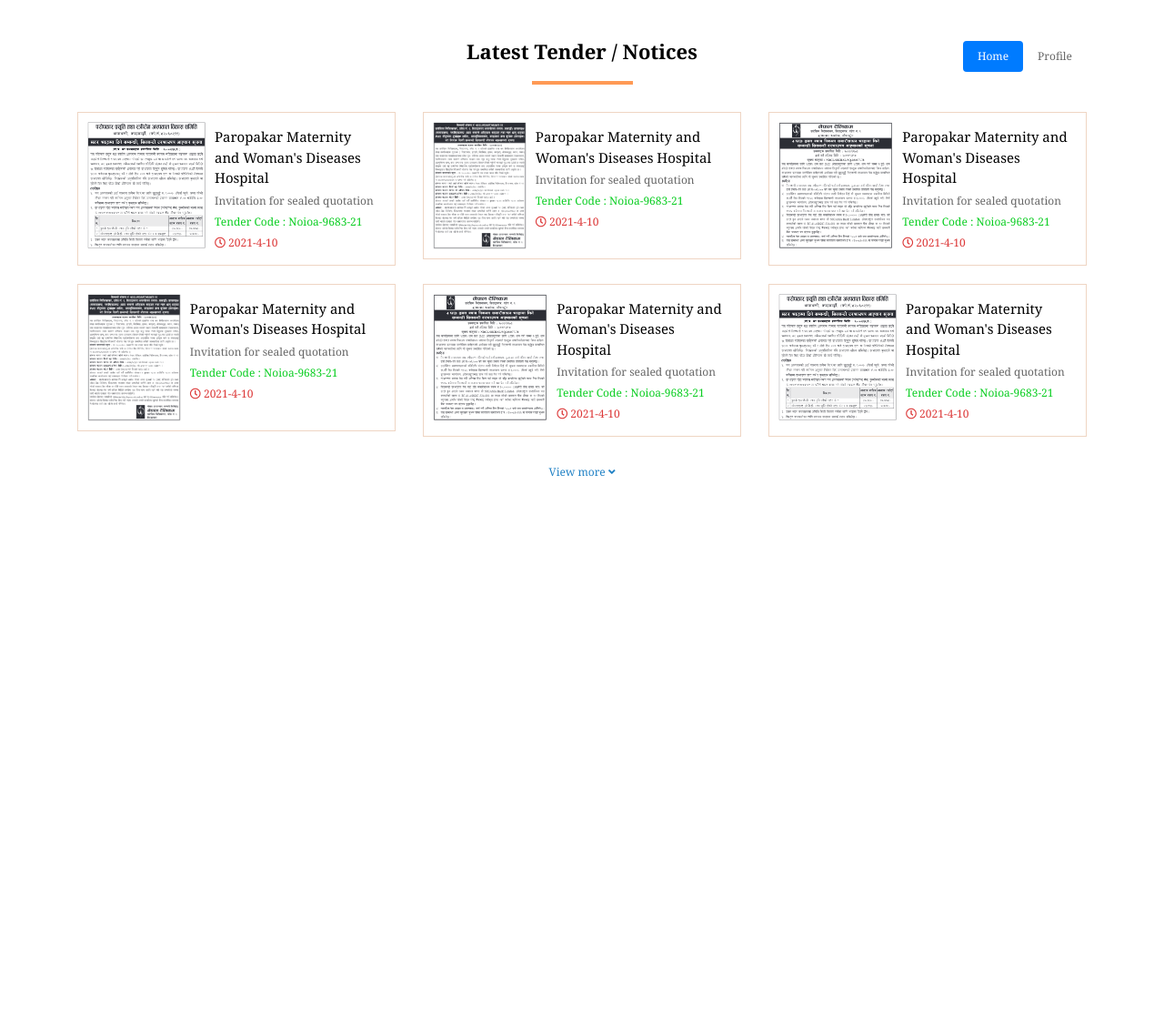
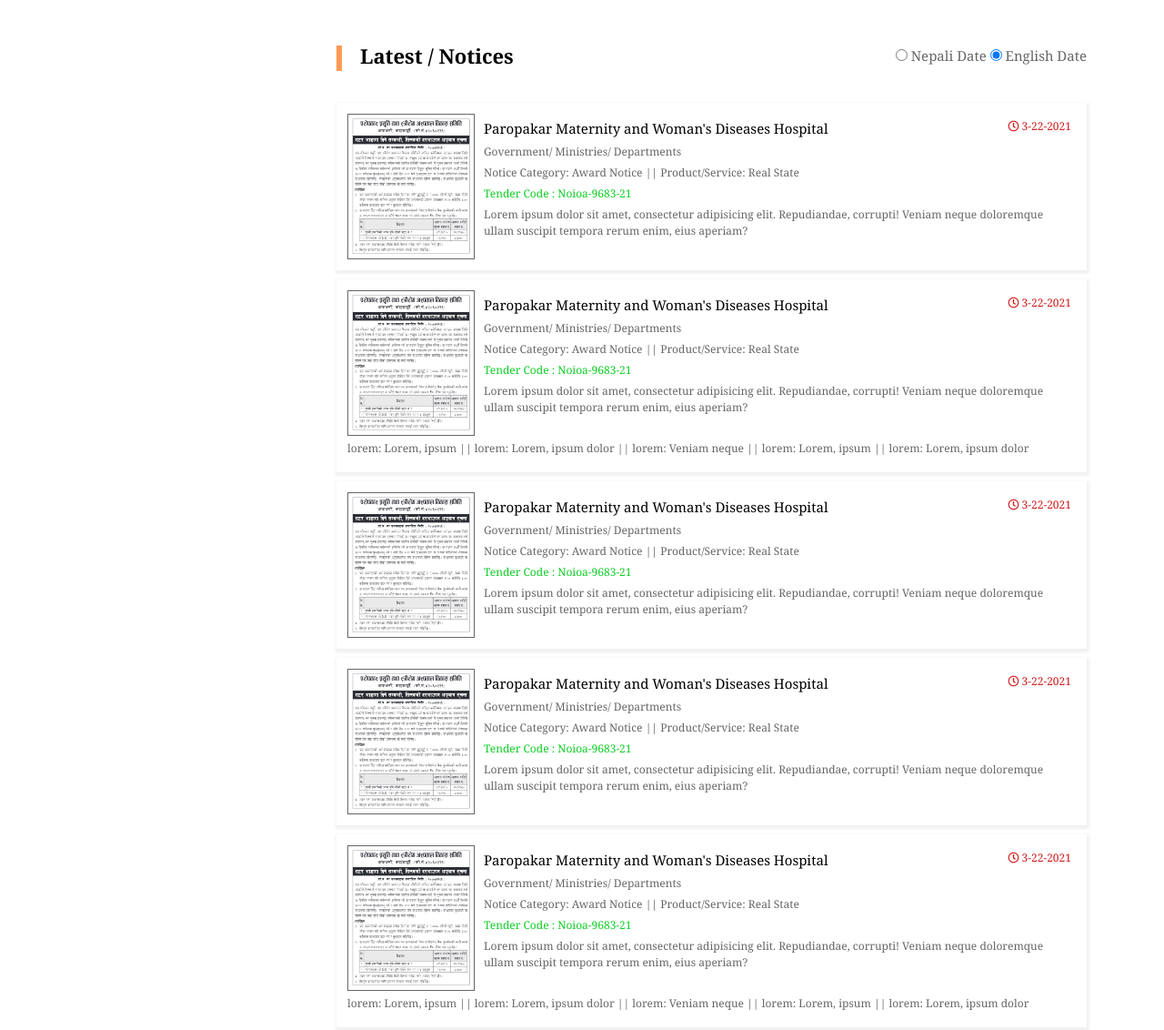
Before and after one commit to prossonna/Tender-RollingNexus, a plain HTML site: page notices-details.html in a window 1280 px wide. Shown: the top 1132 px of the page at 91% size. Before the commit the page ends 800 px from the top, so only its background shows below. Drawn offline with nearby package versions, Linux system fonts and the light colour scheme.

Commit message:
Notice details content design updated

```diff
--- a/css/style.css
+++ b/css/style.css
@@ -378,11 +378,50 @@
 
 
 /* Notices Details */
-.tender-notices-wrap {
-    position: relative;
+.title-date-wrap {
+    display: flex;
+    justify-content: space-between;
 }
-ul#pills-tab {
+.date-type {
+    margin: 50px 0 20px;
+    font-size: 15px;
+}
+.tender-notice-list {
+    padding: 10px;
+    box-shadow: 1px 2px 3px 2px #f1f1f1;
+    margin: 10px 0;
+    border: 2px solid transparent;
+}
+/* .tender-notice-list:hover {
+    box-shadow: 1px 2px 4px 1px #ff9a55;
+} */
+.tender-notice-list:hover {
+    border-left: 2px solid #FF9A54;
+}
+.tender-1 {
+    display: flex;
+    justify-content: space-between;
+}
+.tender-1_1 {
+    display: flex;
+}
+.tender-img {
+    border: 1px solid #666;
+    padding: 4px;
+}
+img.img-tender-1_1 {
+    width: 130px;
+    height: 150px;
+}
+.tender-1_2 {
+    padding: 0 10px;
+}
+p.tender-title {
+    font-size: 15px;
+    color: #000;
+}
+p.publish-date {
+    color: #d21717;
     position: absolute;
-    top: 0;
-    right: 0;
+    right: 32px;
 }
--- a/notices-details.html
+++ b/notices-details.html
@@ -22,116 +22,149 @@
     <section id="tender-notice">
         <div class="container">
             <div class="tender-notices-wrap">
-                <div class="category-heading-wrap">
-                    <p class="category-heading-p">latest Tender / Notices</p>
-                    <hr style="border-top: 4px solid #FF9A55; width: 10%;">
-                </div>
+                <div class="row">
+                    <div class="col-lg-3 col-md-3 col-12">
+                        <div class="sidebar-filter">
 
-                <!-- Tabs -->
-                <ul class="nav nav-pills mb-3" id="pills-tab" role="tablist">
-                    <li class="nav-item" role="presentation">
-                      <a class="nav-link active" id="pills-home-tab" data-toggle="pill" href="#pills-home" role="tab" aria-controls="pills-home" aria-selected="true">Home</a>
-                    </li>
-                    <li class="nav-item" role="presentation">
-                      <a class="nav-link" id="pills-profile-tab" data-toggle="pill" href="#pills-profile" role="tab" aria-controls="pills-profile" aria-selected="false">Profile</a>
-                    </li>
-                  </ul>
-
-                  <!--Tab Content -->
-                  <div class="tab-content" id="pills-tabContent">
-                    <div class="tab-pane fade show active" id="pills-home" role="tabpanel" aria-labelledby="pills-home-tab">
-                        <div class="tender-notices-box">
-                            <div class="row">
-                                <div class="col-lg-4 col-md-4 col-12">
-                                    <div class="notices">
-                                        <img class="img-notices" src="img/ten1.png" alt="">
-                                        <div class="notices-details">
-                                            <p class="notice-title">Paropakar Maternity and Woman's Diseases Hospital</p>
-                                            <p>Invitation for sealed quotation</p>
+                        </div>
+                    </div>
+                    <div class="col-lg-9 col-md-3 col-12">
+                        <div class="title-date-wrap">
+                            <div class="category-heading-wrap2">
+                                <p class="category-heading-p2"><span class="r-t2"></span>Latest / Notices</p>
+                            </div>
+                            <div class="date-type">
+                                <input type="radio" value="1" name="language" id="date-select" > Nepali Date
+                                <input type="radio" value="2" name="language" id="date-select" checked="checked"> English Date
+                            </div>
+                        </div>
+                        <div class="tender-notice-list-wrap">
+                            <div class="tender-notice-list">
+                                <div class="tender-1">
+                                    <div class="tender-1_1">
+                                        <div class="tender-img">
+                                            <img src="img/ten1.png" class="img-tender-1_1" alt="">
+                                        </div>
+                                        <div class="tender-1_2">
+                                            <p class="tender-title">Paropakar Maternity and Woman's Diseases Hospital</p>
+                                            <p class="tender-tagline">Government/ Ministries/ Departments</p>
+                                            <p>Notice Category: Award Notice || Product/Service: Real State</p>
                                             <p class="tender-code">Tender Code : <span>Noioa-9683-21</span></p>
-                                            <p class="deadline"><i class="far fa-clock"></i> 2021-4-10</p>
+                                            <p>Lorem ipsum dolor sit amet, consectetur adipisicing elit. Repudiandae, corrupti! Veniam neque doloremque ullam suscipit tempora rerum enim, eius aperiam?</p>
                                         </div>
                                     </div>
+                                    <p class="publish-date"><i class="far fa-clock"></i> 3-22-2021</p>
                                 </div>
-                                <div class="col-lg-4 col-md-4 col-12">
-                                    <div class="notices">
-                                        <img class="img-notices" src="img/ten2.png" alt="">
-                                        <div class="notices-details">
-                                            <p class="notice-title">Paropakar Maternity and Woman's Diseases Hospital</p>
-                                            <p>Invitation for sealed quotation</p>
+                                <div class="tender-2">
+
+                                </div>
+                            </div>
+                            <div class="tender-notice-list">
+                                <div class="tender-1">
+                                    <div class="tender-1_1">
+                                        <div class="tender-img">
+                                            <img src="img/ten1.png" class="img-tender-1_1" alt="">
+                                        </div>
+                                        <div class="tender-1_2">
+                                            <p class="tender-title">Paropakar Maternity and Woman's Diseases Hospital</p>
+                                            <p class="tender-tagline">Government/ Ministries/ Departments</p>
+                                            <p>Notice Category: Award Notice || Product/Service: Real State</p>
                                             <p class="tender-code">Tender Code : <span>Noioa-9683-21</span></p>
-                                            <p class="deadline"><i class="far fa-clock"></i> 2021-4-10</p>
+                                            <p>Lorem ipsum dolor sit amet, consectetur adipisicing elit. Repudiandae, corrupti! Veniam neque doloremque ullam suscipit tempora rerum enim, eius aperiam?</p>
                                         </div>
                                     </div>
+                                    <p class="publish-date"><i class="far fa-clock"></i> 3-22-2021</p>
                                 </div>
-                                <div class="col-lg-4 col-md-4 col-12">
-                                    <div class="notices">
-                                        <img class="img-notices" src="img/ten3.png" alt="">
-                                        <div class="notices-details">
-                                            <p class="notice-title">Paropakar Maternity and Woman's Diseases Hospital</p>
-                                            <p>Invitation for sealed quotation</p>
+                                <div class="tender-2">
+                                    <p>lorem: Lorem, ipsum || lorem: Lorem, ipsum dolor || lorem: Veniam neque || lorem: Lorem, ipsum || lorem: Lorem, ipsum dolor</p>
+                                </div>
+                            </div>
+                            <div class="tender-notice-list">
+                                <div class="tender-1">
+                                    <div class="tender-1_1">
+                                        <div class="tender-img">
+                                            <img src="img/ten1.png" class="img-tender-1_1" alt="">
+                                        </div>
+                                        <div class="tender-1_2">
+                                            <p class="tender-title">Paropakar Maternity and Woman's Diseases Hospital</p>
+                                            <p class="tender-tagline">Government/ Ministries/ Departments</p>
+                                            <p>Notice Category: Award Notice || Product/Service: Real State</p>
                                             <p class="tender-code">Tender Code : <span>Noioa-9683-21</span></p>
-                                            <p class="deadline"><i class="far fa-clock"></i> 2021-4-10</p>
+                                            <p>Lorem ipsum dolor sit amet, consectetur adipisicing elit. Repudiandae, corrupti! Veniam neque doloremque ullam suscipit tempora rerum enim, eius aperiam?</p>
                                         </div>
                                     </div>
+                                    <p class="publish-date"><i class="far fa-clock"></i> 3-22-2021</p>
                                 </div>
-                                <div class="col-lg-4 col-md-4 col-12">
-                                    <div class="notices">
-                                        <img class="img-notices" src="img/ten2.png" alt="">
-                                        <div class="notices-details">
-                                            <p class="notice-title">Paropakar Maternity and Woman's Diseases Hospital</p>
-                                            <p>Invitation for sealed quotation</p>
+                                <div class="tender-2">
+
+                                </div>
+                            </div>
+                            <div class="tender-notice-list">
+                                <div class="tender-1">
+                                    <div class="tender-1_1">
+                                        <div class="tender-img">
+                                            <img src="img/ten1.png" class="img-tender-1_1" alt="">
+                                        </div>
+                                        <div class="tender-1_2">
+                                            <p class="tender-title">Paropakar Maternity and Woman's Diseases Hospital</p>
+                                            <p class="tender-tagline">Government/ Ministries/ Departments</p>
+                                            <p>Notice Category: Award Notice || Product/Service: Real State</p>
                                             <p class="tender-code">Tender Code : <span>Noioa-9683-21</span></p>
-                                            <p class="deadline"><i class="far fa-clock"></i> 2021-4-10</p>
+                                            <p>Lorem ipsum dolor sit amet, consectetur adipisicing elit. Repudiandae, corrupti! Veniam neque doloremque ullam suscipit tempora rerum enim, eius aperiam?</p>
                                         </div>
                                     </div>
+                                    <p class="publish-date"><i class="far fa-clock"></i> 3-22-2021</p>
                                 </div>
-                                <div class="col-lg-4 col-md-4 col-12">
-                                    <div class="notices">
-                                        <img class="img-notices" src="img/ten3.png" alt="">
-                                        <div class="notices-details">
-                                            <p class="notice-title">Paropakar Maternity and Woman's Diseases Hospital</p>
-                                            <p>Invitation for sealed quotation</p>
+                                <div class="tender-2">
+
+                                </div>
+                            </div>
+                            <div class="tender-notice-list">
+                                <div class="tender-1">
+                                    <div class="tender-1_1">
+                                        <div class="tender-img">
+                                            <img src="img/ten1.png" class="img-tender-1_1" alt="">
+                                        </div>
+                                        <div class="tender-1_2">
+                                            <p class="tender-title">Paropakar Maternity and Woman's Diseases Hospital</p>
+                                            <p class="tender-tagline">Government/ Ministries/ Departments</p>
+                                            <p>Notice Category: Award Notice || Product/Service: Real State</p>
                                             <p class="tender-code">Tender Code : <span>Noioa-9683-21</span></p>
-                                            <p class="deadline"><i class="far fa-clock"></i> 2021-4-10</p>
+                                            <p>Lorem ipsum dolor sit amet, consectetur adipisicing elit. Repudiandae, corrupti! Veniam neque doloremque ullam suscipit tempora rerum enim, eius aperiam?</p>
                                         </div>
                                     </div>
+                                    <p class="publish-date"><i class="far fa-clock"></i> 3-22-2021</p>
                                 </div>
-                                <div class="col-lg-4 col-md-4 col-12">
-                                    <div class="notices">
-                                        <img class="img-notices" src="img/ten1.png" alt="">
-                                        <div class="notices-details">
-                                            <p class="notice-title">Paropakar Maternity and Woman's Diseases Hospital</p>
-                                            <p>Invitation for sealed quotation</p>
+                                <div class="tender-2">
+                                    <p>lorem: Lorem, ipsum || lorem: Lorem, ipsum dolor || lorem: Veniam neque || lorem: Lorem, ipsum || lorem: Lorem, ipsum dolor </p>
+                                </div>
+                            </div>
+                            <div class="tender-notice-list">
+                                <div class="tender-1">
+                                    <div class="tender-1_1">
+                                        <div class="tender-img">
+                                            <img src="img/ten1.png" class="img-tender-1_1" alt="">
+                                        </div>
+                                        <div class="tender-1_2">
+                                            <p class="tender-title">Paropakar Maternity and Woman's Diseases Hospital</p>
+                                            <p class="tender-tagline">Government/ Ministries/ Departments</p>
+                                            <p>Notice Category: Award Notice || Product/Service: Real State</p>
                                             <p class="tender-code">Tender Code : <span>Noioa-9683-21</span></p>
-                                            <p class="deadline"><i class="far fa-clock"></i> 2021-4-10</p>
+                                            <p>Lorem ipsum dolor sit amet, consectetur adipisicing elit. Repudiandae, corrupti! Veniam neque doloremque ullam suscipit tempora rerum enim, eius aperiam?</p>
                                         </div>
                                     </div>
+                                    <p class="publish-date"><i class="far fa-clock"></i> 3-22-2021</p>
+                                </div>
+                                <div class="tender-2">
+
                                 </div>
                             </div>
-                            <a href="#"><p class="notice-vue-more">View more <i class="fas fa-angle-down"></i></p></a>
                         </div>
                     </div>
-
-
-
-                    <div class="tab-pane fade" id="pills-profile" role="tabpanel" aria-labelledby="pills-profile-tab">Lorem ipsum dolor sit amet consectetur adipisicing elit. Facilis, eaque iusto voluptatibus commodi dolorum et cupiditate adipisci exercitationem debitis officiis, explicabo voluptates distinctio veritatis? Et ab eligendi reiciendis! Iure, tenetur!</div>
-
-
-                  </div>
-
+                </div>
             </div>
         </div>
     </section>
-
-    <!-- <ul class="nav nav-pills mb-3" id="pills-tab" role="tablist">
-        <li class="nav-item" role="presentation">
-          <a class="nav-link active" id="pills-home-tab" data-toggle="pill" href="#pills-home" role="tab" aria-controls="pills-home" aria-selected="true">Home</a>
-        </li>
-        <li class="nav-item" role="presentation">
-          <a class="nav-link" id="pills-profile-tab" data-toggle="pill" href="#pills-profile" role="tab" aria-controls="pills-profile" aria-selected="false">Profile</a>
-        </li>
-      </ul> -->
 
 
     <script src="https://code.jquery.com/jquery-3.5.1.slim.min.js" integrity="sha384-DfXdz2htPH0lsSSs5nCTpuj/zy4C+OGpamoFVy38MVBnE+IbbVYUew+OrCXaRkfj" crossorigin="anonymous"></script>
```
